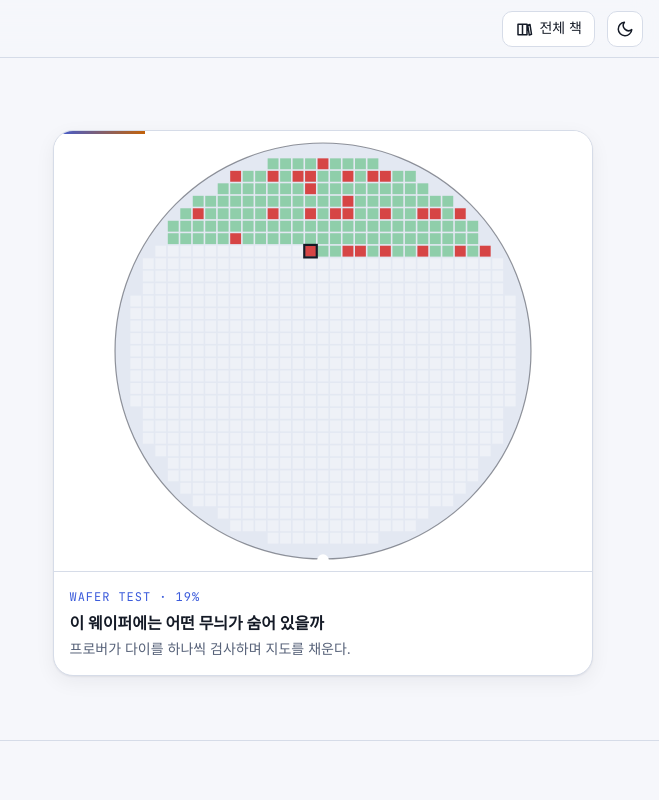
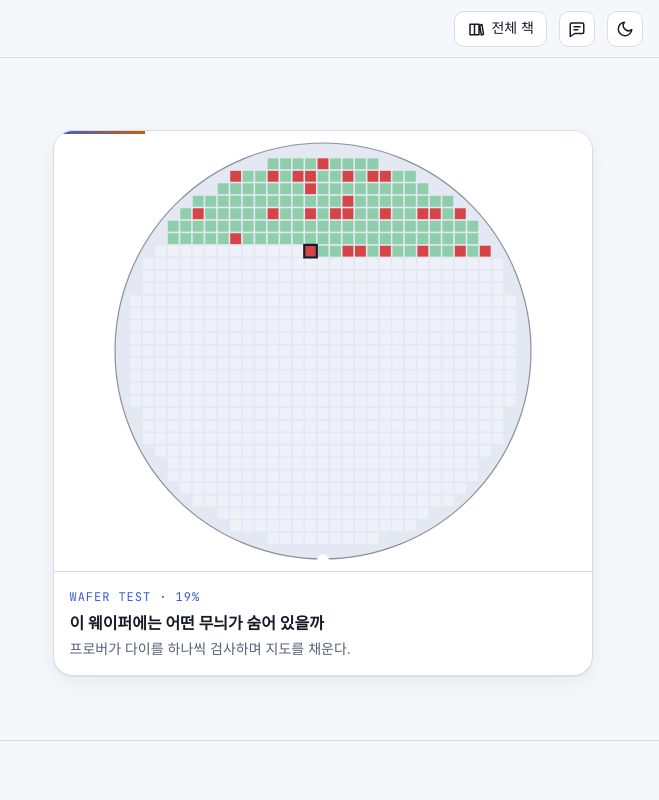
Before and after one commit to geniuskey/yieldbook, a website: page index.html in a window 1280 px wide. Shown: the top 800 px of the page, 621-1280 px from the left. Drawn offline with Linux system fonts and the light colour scheme; a web font is replaced by a local one.

Commit message:
Add reader feedback shortcut to top bar

```diff
--- a/css/style.css
+++ b/css/style.css
@@ -143,6 +143,8 @@
   .yb-topbar .series-link { width: 36px; padding: 0; }
   .yb-topbar .series-link span { display: none; }
 }
+@media (max-width: 620px) { .yb-topbar .yb-logo small { display: none; } }
+@media (max-width: 420px) { .yb-topbar .yb-logo span { display: none; } }
 .yb-progress { position: absolute; left: 0; bottom: -1px; height: 2px; background: linear-gradient(90deg, var(--accent), var(--accent-2)); width: 0; }
 
 /* Drawer (chapter list) */
--- a/js/common.js
+++ b/js/common.js
@@ -442,6 +442,7 @@
     const root = body.dataset.root != null ? body.dataset.root : body.dataset.chapter ? "../" : "";
     const curSlug = body.dataset.chapter || "";
     const href = (slug) => (slug ? `${root}chapters/${slug}.html` : `${root}index.html`);
+    const feedbackUrl = "https://books.euiyun.com/feedback.html?book=yieldbook&page=" + encodeURIComponent(location.href);
 
     // favicon
     if (!document.querySelector('link[rel="icon"]')) { const fi = document.createElement("link"); fi.rel = "icon"; fi.type = "image/svg+xml"; fi.href = root + "favicon.svg"; document.head.appendChild(fi); }
@@ -456,6 +457,13 @@
       <a class="yb-btn series-link" href="https://books.euiyun.com/" aria-label="전체 책 보기" title="전체 책 보기"><svg width="18" height="18" viewBox="0 0 24 24" fill="none" stroke="currentColor" stroke-width="2" stroke-linecap="round" stroke-linejoin="round" aria-hidden="true"><path d="M4 5.5h6v14H4zM10 5.5h6v14h-6zM17 7l3-1 2 13-3 1z"/></svg><span>전체 책</span></a>
       <button class="yb-btn icon" id="yb-theme" aria-label="테마 전환"></button>
       <div class="yb-progress" id="yb-progress"></div>`;
+    const feedbackButton = document.createElement("a");
+    feedbackButton.className = bar.className.replace("-topbar", "-btn") + " icon feedback-button";
+    feedbackButton.href = feedbackUrl;
+    feedbackButton.setAttribute("aria-label", "독자 의견 보내기");
+    feedbackButton.title = "독자 의견 보내기";
+    feedbackButton.innerHTML = '<svg width="18" height="18" viewBox="0 0 24 24" fill="none" stroke="currentColor" stroke-width="2" stroke-linecap="round" stroke-linejoin="round" aria-hidden="true"><path d="M5 4h14a2 2 0 0 1 2 2v10a2 2 0 0 1-2 2H9l-6 4V6a2 2 0 0 1 2-2z"/><path d="M8 9h8M8 13h5"/></svg>';
+    bar.querySelector("[id$='-theme']").before(feedbackButton);
     body.prepend(bar);
 
     // drawer
@@ -543,8 +551,8 @@
     foot.innerHTML = `YieldBook — 공학도를 위한 인터랙티브 반도체 수율 분석 교과서 · 수치는 교육용 근사 모델입니다.<br>
       © 2026 geniuskey 및 YieldBook 기여자 · 콘텐츠 <a rel="license" href="https://creativecommons.org/licenses/by/4.0/">CC BY 4.0</a> · 코드 <a href="${root}LICENSE-MIT">MIT</a> · <a href="${root}LICENSE.md">라이선스 안내</a>`;
     const feedbackLink = document.createElement("a");
-    feedbackLink.href = "https://books.euiyun.com/feedback.html?book=yieldbook&page=" + encodeURIComponent(location.href);
-    feedbackLink.textContent = "오류·질문·제안";
+    feedbackLink.href = feedbackUrl;
+    feedbackLink.textContent = "독자 의견";
     foot.append(" · ", feedbackLink);
     body.appendChild(foot);
 
```
